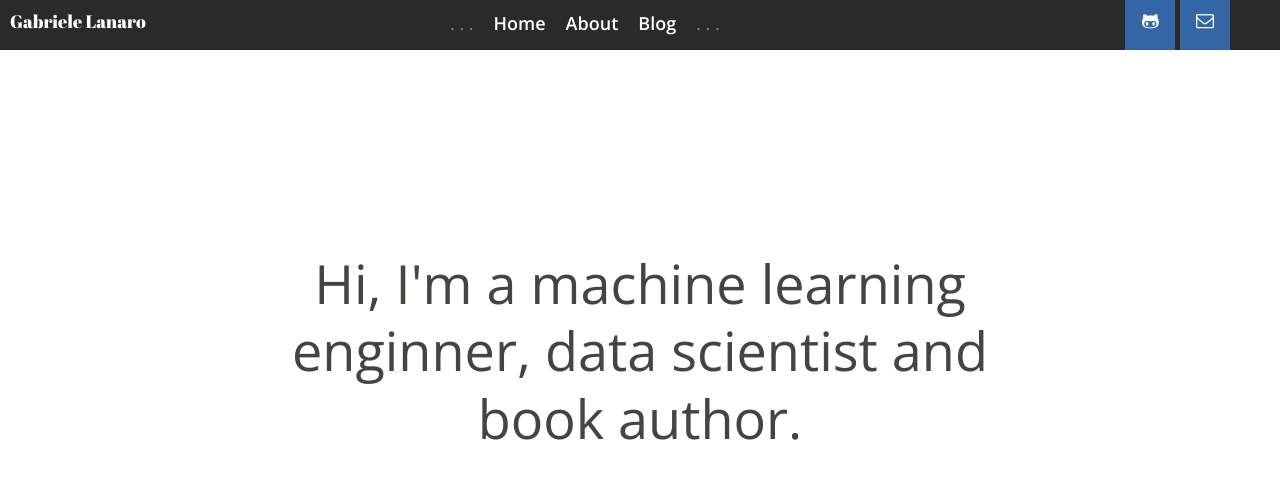
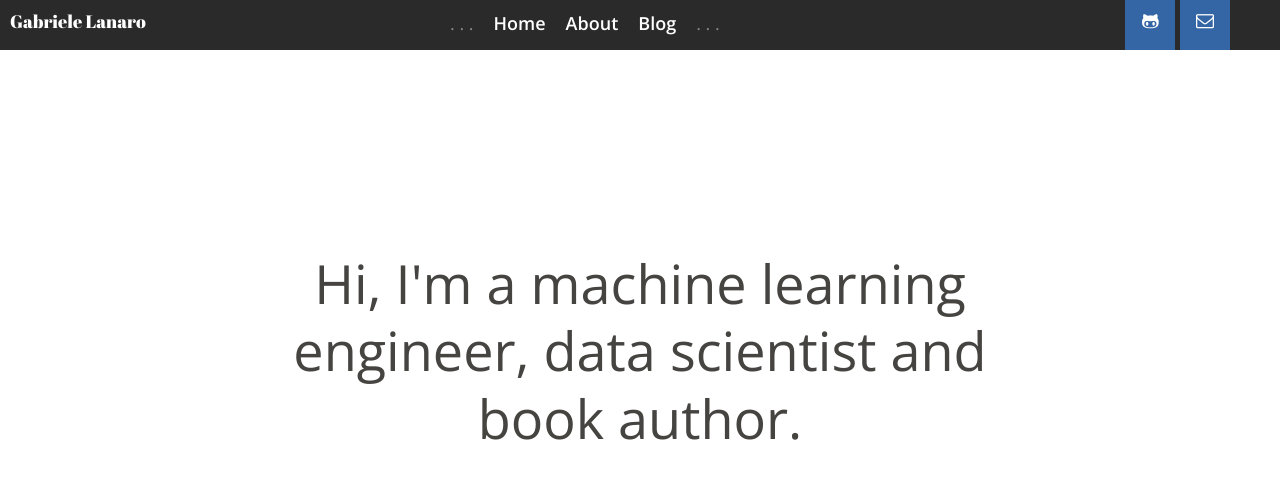
Before and after one commit to gabrielelanaro/gabrielelanaro.github.io, a Jekyll site: the page built from index.html, in a window 1280 px wide and 900 px high. Shown: the top 479 px of the window. Built offline with Jekyll 4.4.1, drawn with Linux system fonts in a browser that asks for light colours.

Commit message:
Update index.html

```diff
--- a/index.html
+++ b/index.html
@@ -18,7 +18,7 @@ published: true
      class="presentation"
      data-0="opacity:1;top:3%;transform:rotate(0deg);transform-origin:0 0;"
      data-500="opacity:0;top:-10%;transform:rotate(-90deg);">
-    <h1>Hi, I'm a machine learning enginner, data scientist and book author.</h1>
+    <h1>Hi, I'm a machine learning engineer, data scientist and book author.</h1>
 
 </div>
 
```
